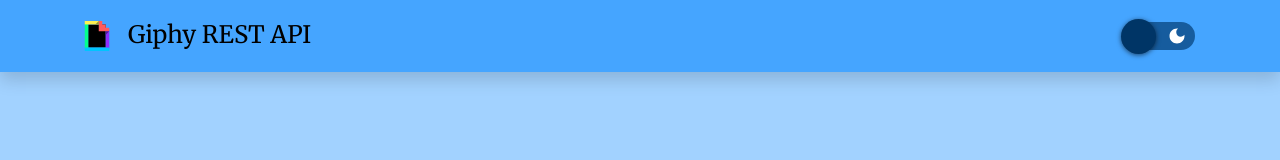
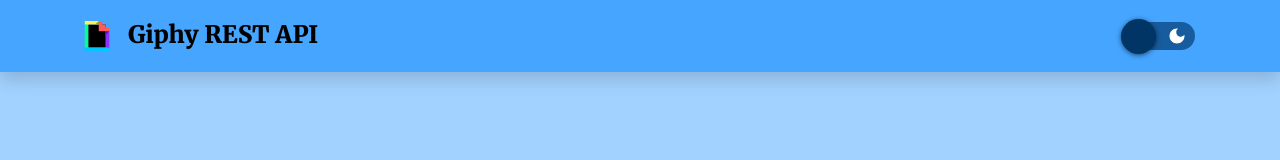
Before and after one commit to fidellim/Giphy-Rest-API-Search-App, a React (Create React App) app: page / in a window 1280 px wide. Shown: the top 160 px of the page. Built offline with nearby package versions, Linux system fonts and the light colour scheme.

Commit message:
add title font-weight

```diff
--- a/src/scss/components/_navbar.scss
+++ b/src/scss/components/_navbar.scss
@@ -4,4 +4,5 @@
 
 .navbarTitle {
 	color: var(--text-color);
+	font-weight: 900;
 }
```
